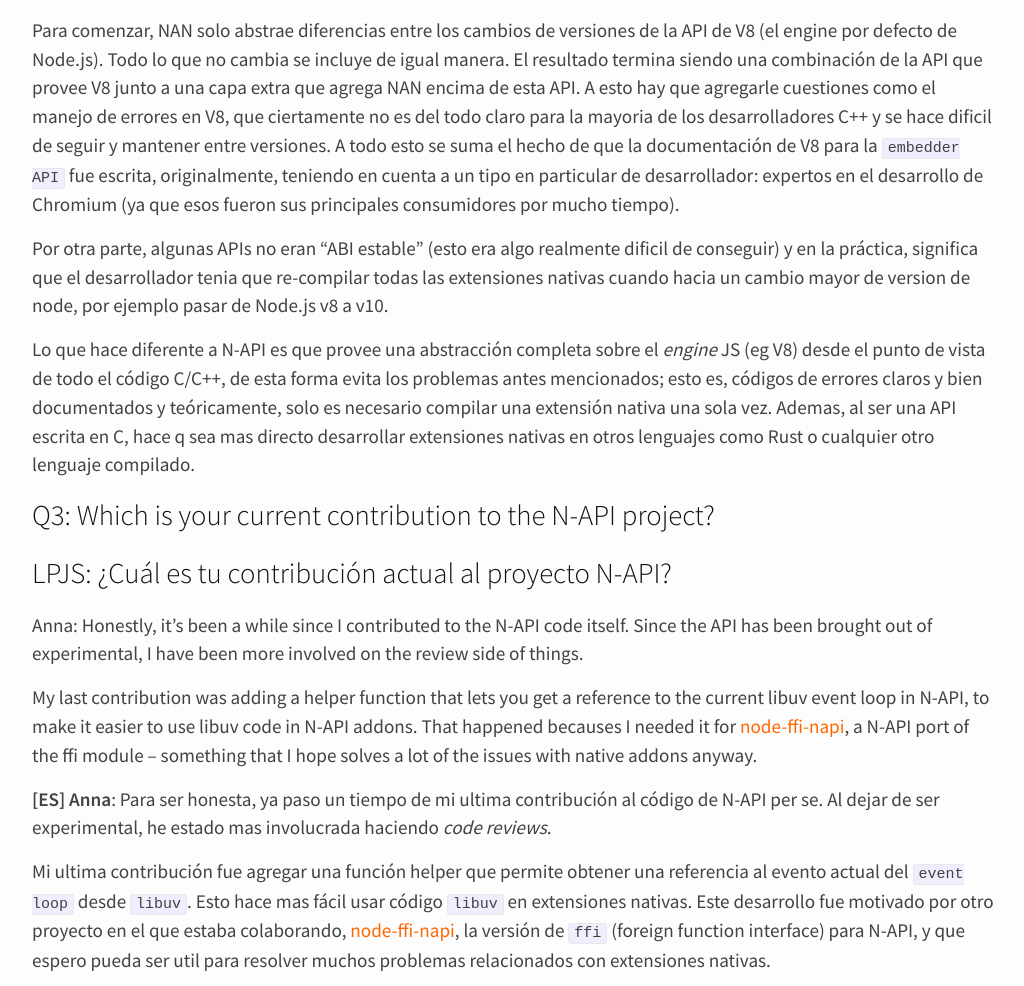
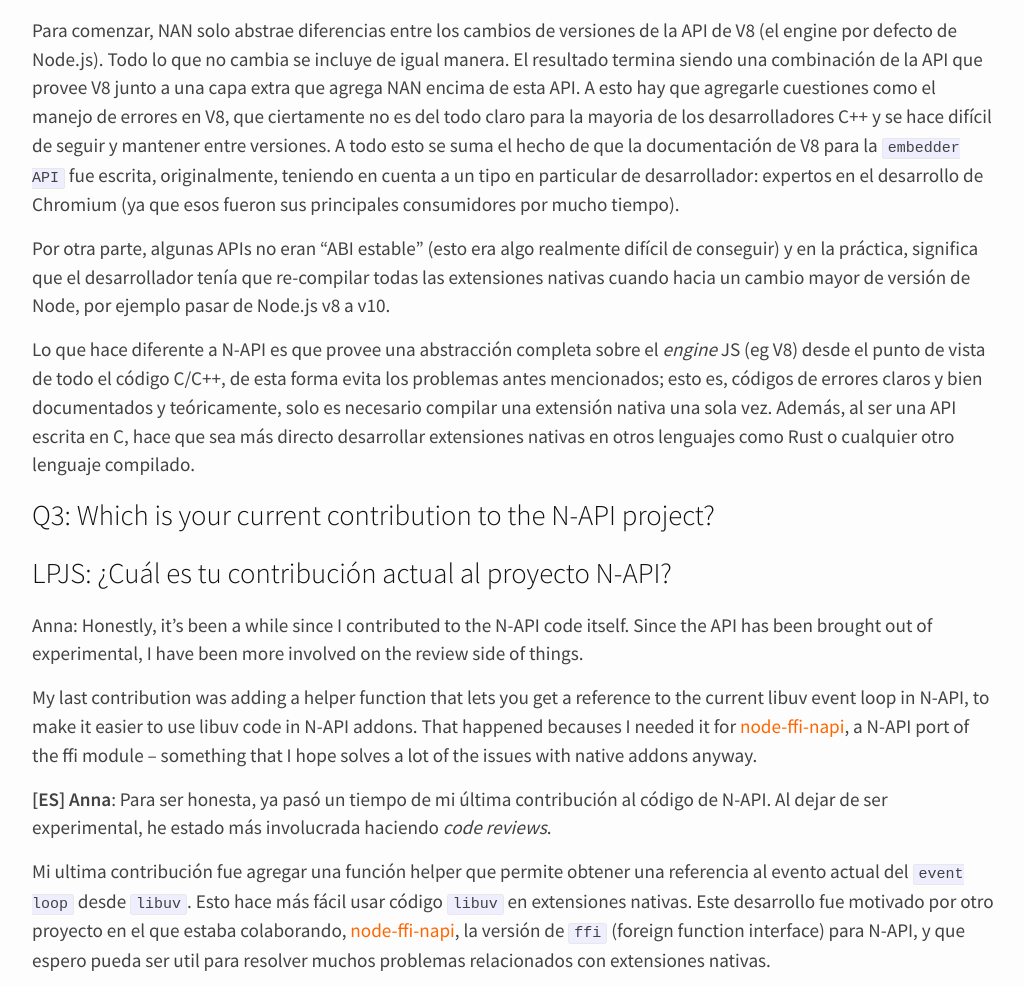
Before and after one commit to laplatajs/laplatajs.github.io, a Jekyll site: the page built from _posts/interview/2018-05-12-entrevista-anna.md, in a window 1280 px wide and 1400 px high, scrolled down 1813 px. Shown: the part 242-1228 px from the top of the window, without its empty margins (126-1150 px from the left). Built offline with Jekyll 4.4.1, drawn with Linux system fonts in a browser that asks for light colours; some of the changed text lies outside the part shown.

Commit message:
[Interviews] Fixes de ortografía 🤓🙈 (#21)

```diff
--- a/_posts/interview/2018-05-12-entrevista-anna.md
+++ b/_posts/interview/2018-05-12-entrevista-anna.md
@@ -18,17 +18,17 @@
 ## INTRO
 
 ### Q1: Hi Anna, could you introduce yourself  and tell us about your participation in the NodeJS community?
-### LaPlataJS (LPJS): Hola Anna, podrias presentarte y contarnos un poco acerca de tu participación en la comunidad Node.js.
+### LaPlataJS (LPJS): Hola Anna, podrías presentarte y contarnos un poco acerca de tu participación en la comunidad Node.js.
 
 Anna: Hi everyone! I’m Anna (usually “addaleax” on the Internets), and I’m currently one of the most active Node.js core contributors, and mostly focused on the native side of things – right now, those areas are N-API, the new HTTP/2 implementation, internal streams APIs, and (hopefully) better embedder support and a Worker implementation for Node.js. I’m also a math grad student in Düsseldorf, Germany.
 
-**[ES] Anna**:  Hola! Soy Anna (tambien me conocen como "addaleax") y actualmente soy una de las contribuyentes mas activas al core de Node.js y usualmente enfocada en el lado "nativo de las cosas", esto es: N-API, la nueva implementación de HTTP/2, APIs internas para streams y posiblemente, un mejor soporte para Node.js embedders (como electron) y una implementación para [Workers](https://github.com/nodejs/node/pull/20876).
-Tambien soy una estudiante graduada en Matemáticas, en Düsseldorf, Alemania.
+**[ES] Anna**:  Hola! Soy Anna (también me conocen como "addaleax") y actualmente soy una de las contribuyentes más activas al core de Node.js y usualmente enfocada en el lado "nativo de las cosas", esto es: N-API, la nueva implementación de HTTP/2, APIs internas para streams y posiblemente, un mejor soporte para Node.js embedders (como Electron) y una implementación para [Workers](https://github.com/nodejs/node/pull/20876).
+También soy una estudiante de posgrado en Matemáticas, en Düsseldorf, Alemania.
 
 ## ABOUT N-API / SOBRE N-API
 
 ### Q2: Which were the main motivations to migrate from NAN to NAPI?
-### LPJS: ¿Cuales fueron los principales motivos para migrar de NAN a N-API?
+### LPJS: ¿Cuáles fueron los principales motivos para migrar de NAN a N-API?
 
 Anna: Nan is a nice idea, and definitely made sense in its time, but it has a few shortcomings.
 
@@ -40,11 +40,11 @@
 
 **[ES] Anna**: NAN es una idea interesante que tuvo sentido en su momento pero que tambien tuvo algunos defectos.
 
-Para comenzar, NAN solo abstrae diferencias entre los cambios de versiones de la API de V8 (el engine por defecto de Node.js). Todo lo que no cambia se incluye de igual manera. El resultado termina siendo una combinación de la API que provee V8 junto a una capa extra que agrega NAN encima de esta API. A esto hay que agregarle cuestiones como el manejo de errores en V8, que ciertamente no es del todo claro para la mayoria de los desarrolladores C++ y se hace dificil de seguir y mantener entre versiones. A todo esto se suma el hecho de que la documentación de V8 para la `embedder API` fue escrita, originalmente, teniendo en cuenta a un tipo en particular de desarrollador: expertos en el desarrollo de Chromium (ya que esos fueron sus principales consumidores por mucho tiempo).
+Para comenzar, NAN solo abstrae diferencias entre los cambios de versiones de la API de V8 (el engine por defecto de Node.js). Todo lo que no cambia se incluye de igual manera. El resultado termina siendo una combinación de la API que provee V8 junto a una capa extra que agrega NAN encima de esta API. A esto hay que agregarle cuestiones como el manejo de errores en V8, que ciertamente no es del todo claro para la mayoria de los desarrolladores C++ y se hace difícil de seguir y mantener entre versiones. A todo esto se suma el hecho de que la documentación de V8 para la `embedder API` fue escrita, originalmente, teniendo en cuenta a un tipo en particular de desarrollador: expertos en el desarrollo de Chromium (ya que esos fueron sus principales consumidores por mucho tiempo).
 
-Por otra parte, algunas APIs no eran "ABI estable" (esto era algo realmente dificil de conseguir) y en la práctica, significa que el desarrollador tenia que re-compilar todas las extensiones nativas cuando hacia un cambio mayor de version de node, por ejemplo pasar de Node.js v8 a v10.
+Por otra parte, algunas APIs no eran "ABI estable" (esto era algo realmente difícil de conseguir) y en la práctica, significa que el desarrollador tenía que re-compilar todas las extensiones nativas cuando hacia un cambio mayor de versión de Node, por ejemplo pasar de Node.js v8 a v10.
 
-Lo que hace diferente a N-API es que provee una abstracción completa sobre el *engine* JS (eg V8) desde el punto de vista de todo el código C/C++, de esta forma evita los problemas antes mencionados; esto es, códigos de errores claros y bien documentados y teóricamente, solo es necesario compilar una extensión nativa una sola vez. Ademas, al ser una API escrita en C, hace q sea mas directo desarrollar extensiones nativas en otros lenguajes como Rust o cualquier otro lenguaje compilado.
+Lo que hace diferente a N-API es que provee una abstracción completa sobre el *engine* JS (eg V8) desde el punto de vista de todo el código C/C++, de esta forma evita los problemas antes mencionados; esto es, códigos de errores claros y bien documentados y teóricamente, solo es necesario compilar una extensión nativa una sola vez. Además, al ser una API escrita en C, hace que sea más directo desarrollar extensiones nativas en otros lenguajes como Rust o cualquier otro lenguaje compilado.
 
 ### Q3: Which is your current contribution to the N-API project?
 ### LPJS: ¿Cuál es tu contribución actual al proyecto N-API?
@@ -53,9 +53,9 @@
 
 My last contribution was adding a helper function that lets you get a reference to the current libuv event loop in N-API, to make it easier to use libuv code in N-API addons. That happened becauses I needed it for [node-ffi-napi](https://github.com/node-ffi-napi/node-ffi-napi), a N-API port of the ffi module – something that I hope solves a lot of the issues with native addons anyway.
 
-**[ES] Anna**: Para ser honesta, ya paso un tiempo de mi ultima contribución al código de N-API per se. Al dejar de ser experimental, he estado mas involucrada haciendo *code reviews*.
+**[ES] Anna**: Para ser honesta, ya pasó un tiempo de mi última contribución al código de N-API. Al dejar de ser experimental, he estado más involucrada haciendo *code reviews*.
 
-Mi ultima contribución fue agregar una función helper que permite obtener una referencia al evento actual del `event loop` desde `libuv`. Esto hace mas fácil usar código `libuv` en extensiones nativas. Este desarrollo fue motivado por otro proyecto en el que estaba colaborando, [node-ffi-napi](https://github.com/node-ffi-napi/node-ffi-napi), la versión de `ffi` (foreign function interface) para N-API, y que espero pueda ser util para resolver muchos problemas relacionados con extensiones nativas.
+Mi ultima contribución fue agregar una función helper que permite obtener una referencia al evento actual del `event loop` desde `libuv`. Esto hace más fácil usar código `libuv` en extensiones nativas. Este desarrollo fue motivado por otro proyecto en el que estaba colaborando, [node-ffi-napi](https://github.com/node-ffi-napi/node-ffi-napi), la versión de `ffi` (foreign function interface) para N-API, y que espero pueda ser util para resolver muchos problemas relacionados con extensiones nativas.
 
 ### Q4: Why do you think we should be interested in N-API?
 ### LPJS: ¿Por qué deberíamos prestarle atención a N-API?
@@ -64,7 +64,7 @@
 
 If any of these apply to you, you should be excited about N-API, because your developer experience will get a lot better.
 
-**[ES] Anna**: Eso depende del tipo de desarrollador/a Node.js que seas. La mayor parte del tiempo no vas a necesitar pensar en extensiones nativas. Algunos casos de uso comunes pueden ser: desarrollar una feature que no puede hacerse con Node.js (e.g: especifica al SO), usar código existente escrito en otro lenguaje o tal vez necesitas correr una parte de tu sistema muy, *muy* rápido (donde incluso WASM no te serviría). Por ejemplo, queres hacer uso de algun tipo de compresión en tu proyecto, distinto a `gzip`, como puede ser `bzip2` o `xz`. O tal vez queres usar alguna función criptográfica de hash. O tal vez queres jugar un poco y ver hasta donde podes llegar, con [N-API’s C++ wrapper](https://github.com/nodejs/node-addon-api) se vuelve mucho mas fácil.
+**[ES] Anna**: Eso depende del tipo de desarrollador/a Node.js que seas. La mayor parte del tiempo no vas a necesitar pensar en extensiones nativas. Algunos casos de uso comunes pueden ser: desarrollar una feature que no puede hacerse con Node.js (e.g: específica al SO), usar código existente escrito en otro lenguaje o tal vez necesitas correr una parte de tu sistema muy, *muy* rápido (donde incluso WASM no te serviría). Por ejemplo, querés hacer uso de algún tipo de compresión en tu proyecto, distinto a `gzip`, como puede ser `bzip2` o `xz`. O tal vez querés usar alguna función criptográfica de hash. O tal vez querés jugar un poco y ver hasta dónde podés llegar, con [N-API’s C++ wrapper](https://github.com/nodejs/node-addon-api) se vuelve mucho más fácil.
 
 Si alguno de estos es tu caso, entonces N-API va a mejorar tu experiencia de *uso* como desarrollador/a.
 
@@ -75,16 +75,16 @@
 
 Also, the API isn’t quite as complete as the V8 API – but I think we’re at a point where it’s enough to port 99 % of all native addons over to N-API.
 
-**[ES] Anna**: Creo que ya he mencionado varias de las ventajas (i.e: mejor manejo de errores, se reduce la necesidad de re-compilar extensiones entre cambios de versión de Node.js, mas casos de uso; por mencionar algunas). Respecto a las desventajas, podemos tener un poco de `overhead` al agregar una nueva capa de abstracción. En la práctica esto no debería ser un problema pero veremos como se desarrolla.
+**[ES] Anna**: Creo que ya he mencionado varias de las ventajas (i.e: mejor manejo de errores, se reduce la necesidad de re-compilar extensiones entre cambios de versión de Node.js, más casos de uso; por mencionar algunas). Respecto a las desventajas, podemos tener un poco de `overhead` al agregar una nueva capa de abstracción. En la práctica esto no debería ser un problema pero veremos cómo se desarrolla.
 
-Ademas, hay que tener en cuenta que N-API no tiene un nivel de completitud 1-1 con la API de V8. Pero aun así, creo que estamos OK para migrar el 99% de todas las extensiones nativas a N-API.
+Además, hay que tener en cuenta que N-API no tiene un nivel de completitud 1-1 con la API de V8. Pero aun así, creo que estamos OK para migrar el 99% de todas las extensiones nativas a N-API.
 
 ### Q6: From your point of view, what can you say about the impact of N-API in the evolution of NodeJS?
-### LPJS: Desde tu punto de vista, ¿qué podes decir acerca del impacto que puede tener N-API sobre la evolución de Node.js?
+### LPJS: Desde tu punto de vista, ¿qué podés decir acerca del impacto que puede tener N-API sobre la evolución de Node.js?
 
 Anna: Honestly, that’s hard to tell for me at this point. N-API has only come out of experimental status a short time ago, which is an important feature for people who want to start using it in real-world applications. I really do think that this is making it easier for people to write native code for Node.js. Also, the ability to integrate with other languages more easily is hopefully going to open up a few new avenues for us!
 
-**[ES] Anna**: Es algo difícil de contestar en este momento. N-API acaba de dejar el estado `experimental` para ser `estable` lo cual es un logro importante para que la gente empiece a usarla en aplicaciones del *mundo real*. Lo que si creo es que esto va a hacer mas fácil la vida de las personas que escriben extensiones nativas para Node.js. Ademas, se abre la puerta para integrarse con otros lenguajes mas fácilmente, ¡lo que abre nuevos caminos!
+**[ES] Anna**: Es algo difícil de contestar en este momento. N-API acaba de dejar el estado `experimental` para ser `estable` lo cual es un logro importante para que la gente empiece a usarla en aplicaciones del *mundo real*. Lo que sí creo es que esto va a hacer más fácil la vida de las personas que escriben extensiones nativas para Node.js. Además, se abre la puerta para integrarse con otros lenguajes más fácilmente, ¡lo que abre nuevos caminos!
 
 ### Q7: If you had to give some advice to someone who wants to start contributing to NAPI, what would you say?
 ### LPJS: Si tuvieras que dar algún consejo para alguien que quiere empezar a contribuir en N-API, ¿cuál sería?
@@ -93,27 +93,27 @@
 
 A nice starting point might be looking at open issues regarding N-API on GitHub, but honestly, I would recommend to try and port existing native addons to N-API or write new ones and see into what issues you run. That way, you’ll get a good feeling for where more contributions are actually helpful and needed.
 
-**[ES] Anna**: Esta es una pregunta tramposa, N-API ya dejo de ser experimental y su objetivo es proveer estabilidad, por lo que no es posible cambiar su API.
+**[ES] Anna**: Esta es una pregunta tramposa, N-API ya dejó de ser experimental y su objetivo es proveer estabilidad, por lo que no es posible cambiar su API.
 
-Un buen punto de partida puede ser chequear los issues abiertos relacionados a N-API en GitHub, aunque honestamente, recomendaría intentar portar una extensión nativa a N-API o escribir una de cero y ver a que problemas te enfrentas. De esta forma, vas a ganar una mejor comprensión de *qué* se necesita y como podes contribuir.
+Un buen punto de partida puede ser chequear los issues abiertos relacionados a N-API en GitHub, aunque honestamente, recomendaría intentar portar una extensión nativa a N-API o escribir una de cero y ver a que problemas te enfrentas. De esta forma, vas a ganar una mejor comprensión de *qué* se necesita y cómo podés contribuir.
 
 ## ABOUT NODE.JS / SOBRE NODE.JS
 
 ### Q8: Are you contributing to other NodeJS project/working-group? If yes, which one? What can you tell us about your objectives on this project/working-group?
-### LPJS: ¿Estas colaborando con algún otro proyecto o *working group* en el ecosistema de Node.js? Si es así, ¿cual es? Y que podrías decirnos sobre tus objetivos en este proyecto.
+### LPJS: ¿Estás colaborando con algún otro proyecto o *working group* en el ecosistema de Node.js? Si es así, ¿cuál es? Y qué podrías decirnos sobre tus objetivos en este proyecto.
 
 Anna: I’m not actually involved in a lot of formal working groups in the context of Node.js, no… My work is spread out a little more over the place. As I mentioned, I’ve been putting some work into the C++ side of the HTTP/2 implementation, and right now, I’m mostly working on improving internal streams code for performance and maintainability, and getting Worker support into Node.js.
 
-**[ES] Anna**: No estoy muy involucrada con algún *working group*. Mi trabajo esta mas esparcido entre diferentes partes del core. Como mencione antes, estuve contribuyendo al lado C++ de la implementación de HTTP/2 y actualmente estoy mejorando aspectos de mantenibilidad y performance del sistema de streams mientras busco incorporar soporte para Workers dentro de Node.js.
+**[ES] Anna**: No estoy muy involucrada con algún *working group*. Mi trabajo está más esparcido entre diferentes partes del nucleo. Como mencioné antes, estuve contribuyendo del lado C++ de la implementación de HTTP/2 y actualmente estoy mejorando aspectos de mantenibilidad y performance del sistema de streams mientras busco incorporar soporte para Workers dentro de Node.js.
 
 ### Q9: Ok, now let’s go back to the past and talk a bit about how you got started  with Node.js. When and how did you start contributing to NodeJS? And looking back, how do you believe that process was? What do you think about initiatives like the mentorship program (https://github.com/nodejs/mentorship)?
-### LPJS: Ok, tomemos un momento para ir al pasado y charlar un poco sobre tus primeros pasos con Node.js. ¿Cuándo y como arrancaste a contribuir en Node.js? Y mirando hacia atras, ¿cómo crees que fue ese proceso? ¿Qué opinas de iniciativas recientes como el [programa de mentoreo](https://github.com/nodejs/mentorship)?
+### LPJS: Ok, tomemos un momento para ir al pasado y charlar un poco sobre tus primeros pasos con Node.js. ¿Cuándo y cómo arrancaste a contribuir en Node.js? Y mirando hacia atrás, ¿cómo crees que fue ese proceso? ¿Qué opinas de iniciativas recientes como el [programa de mentoreo](https://github.com/nodejs/mentorship)?
 
 Anna: That was a while back, in 2015 – I was working on a web app that used Node.js in its backend, and I was debugging some typechecking issues. At some point, I was faced with the choice of either spending a lot of time going through my code, or building Node.js and adding typechecks for the problem myself – I did the latter, and though, I might as well just submit this patch that I wrote, maybe it helps somebody else. That was a good point to start, and my next few patches were based around the zlib module, because I was familiar with the C code for it, and one or two fixes for bugs that I caught by using Node’s master branch for my development machine.
 
 I am really glad I got into Node.js, and for the most part it’s been a very good experience for me, but one thing that’s been hard and that’s still hard is the time investment that it takes. Watching the nodejs/node repository and having a general awareness over all that’s happening is hard even for people who work on Node.js full-time. We’ve been approaching that by moving towards GitHub teams for individual groups (e.g. @nodejs/buffer, @nodejs/crypto), most of which are open for anybody to join, but it’s still just a major pain point for us.
 
-**[ES] Anna**: Todo comenzó allá por 2015. Me encontraba trabajando en una aplicación web usando Node.js en su backend y estaba *debuggeando* unos problemas relacionados con chequeo de tipos. En algún punto me dije, o recorro todo el código de esta app buscando una solución o agrego el soporte que necesito a Node.js. Hice esto ultimo y luego pensé, "podría subir este parche que escribí, tal vez le sirve a alguien mas". Ese fue un buen punto de partida. Luego, mis siguientes parches vinieron por el lado del modulo `zlib`. Conocía el código en C de `zlib` y así pude colaborar con algunos *fixes* para bugs que me había encontrado mientras trabajaba usando el código que estaba en la rama `master` de Node.js.
+**[ES] Anna**: Todo comenzó allá por 2015. Me encontraba trabajando en una aplicación web usando Node.js en su backend y estaba *debuggeando* unos problemas relacionados con chequeo de tipos. En algún punto me dije, o recorro todo el código de esta app buscando una solución o agrego el soporte que necesito a Node.js. Hice esto ultimo y luego pensé, "podría subir este parche que escribí, tal vez le sirve a alguien más". Ese fue un buen punto de partida. Luego, mis siguientes parches vinieron por el lado del módulo `zlib`. Conocía el código en C de `zlib` y así pude colaborar con algunos *fixes* para bugs que me había encontrado mientras trabajaba usando el código que estaba en la rama `master` de Node.js.
 
 Estoy muy contenta por haberme involucrado con Node.js y la mayor parte del tiempo puedo decir que fue una buena experiencia para mi. Pero hay una cosa que fue y sigue siendo difícil y es la inversión de tiempo que requiere. Seguir el trabajo en el repositorio `nodejs/node` y tener un conocimiento general sobre todo lo que esta pasando es complicado incluso para la gente que trabaja tiempo completo en Node.js. Para intentar mejorar un poco eso, nos movimos a equipos en GitHub para cada grupo (e.g: @nodejs/buffer, @nodejs/crypto), la mayoría son abiertos para que cualquiera se sume; pero aun así sigue siendo difícil mantener un conocimiento general de lo que pasa con Node.js.
 
@@ -122,15 +122,15 @@
 ### Q10: We are reaching our final question Anna! We want to say thank you for your time and somehow let you know the importance of having a core contributor like you speaking to the Node.js LATAM community. It’s really encouraging for us!
 So, back to our final question, Are you contributing to some local community? If so, how much time are you doing it? If not, have you had the chance in the past? What is your relation with your local community/meetup?
 ### LPJS: ¡Estamos llegando al final de la entrevista Anna! Queremos agradecerte por tu tiempo y hacerte saber de alguna forma que contar con un *core-contributor* como vos hablando a la comunidad LATAM es muy importante. ¡Es muy motivador para nosotrxs!
-Entonces, volviendo a nuestra pregunta final, ¿estas contribuyendo con alguna comunidad local? Si es así, ¿cuál es tu dedicación? En caso contrario, ¿tuviste la chance de hacerlo en el pasado? ¿Cuál es tu relación con las meetups y comunidades locales?
+Entonces, volviendo a nuestra pregunta final, ¿estás contribuyendo con alguna comunidad local? Si es así, ¿cuál es tu dedicación? En caso contrario, ¿tuviste la chance de hacerlo en el pasado? ¿Cuál es tu relación con las meetups y comunidades locales?
 
 Anna: I’m glad I got the chance to talk about this and maybe give a few people some more insight into what’s happening with Node.js!
 
 Unfortunately, no, I’m not involved much in local activities. We did hold 3 NodeSchool sessions here in Düsseldorf last year, but without somebody with the time and resources to organize it, that’s hard to keep up. I’d really like to mentor again at the one in Amsterdam, though – it’s not that far away, it’s a really nice city and I did enjoy it a lot the last time!
 
-**[ES] Anna**: Estoy muy contenta por tener esta oportunidad para hablar sobre este tema (N-API) y poder dar algunos detalles sobre lo que esta pasando con Node.js!
+**[ES] Anna**: Estoy muy contenta por tener esta oportunidad para hablar sobre este tema (N-API) y poder dar algunos detalles sobre lo que está pasando con Node.js!
 
-Respecto a las meetups. Desafortunadamente no. No estoy muy involucrada con las actividades locales. El año pasado organizamos 3 NodeSchool aquí en Düsseldorf, pero sin tener alguien que cuente con el tiempo y recursos para organizar estos eventos es muy difícil de mantener en el tiempo. Me gustaría volver a mentorear como aquella vez en Amsterdam. No es muy lejos y es una ciudad muy agradable y disfrute mucho mi ultima vez port allá.
+Respecto a las meetups. Desafortunadamente no. No estoy muy involucrada con las actividades locales. El año pasado organizamos 3 sesiones NodeSchool aquí en Düsseldorf, pero sin tener alguien que cuente con el tiempo y recursos para organizar estos eventos es muy difícil de mantener en el tiempo. Me gustaría volver a mentorear como aquella vez en Amsterdam. No es muy lejos y es una ciudad muy agradable y disfruté mucho mi última vez por allá.
 
 ___
 
```
Also changed, not shown: other parts of _posts/interview/2018-05-12-entrevista-anna.md (+1 -1 lines).
